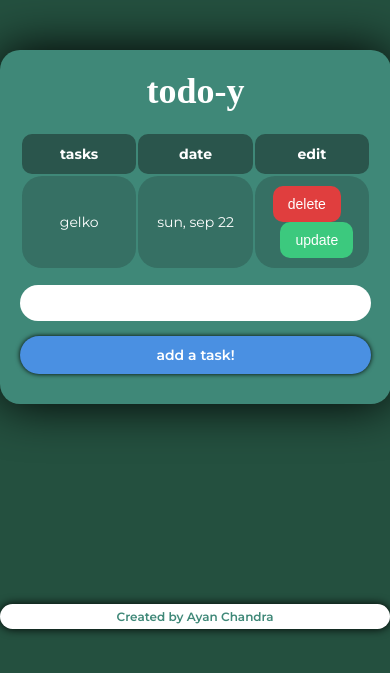
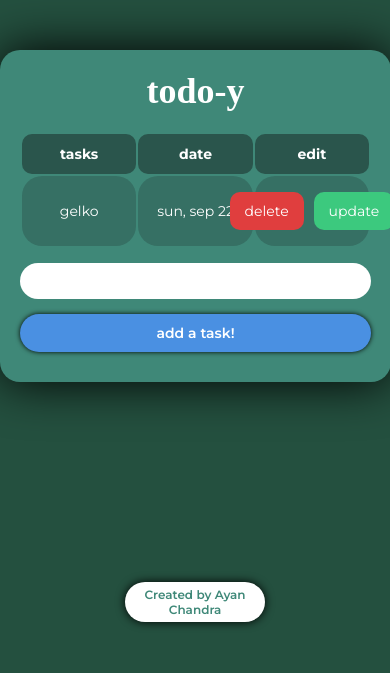
Before and after one commit to ayanchandra2005/flask-task-manager, a Flask app: page / in a window 390 px wide. Shown: the top 673 px of the page. Run offline with Flask 3, Linux system fonts and the light colour scheme; some web fonts are replaced.

Commit message:
footer and mobile device btns

```diff
--- a/static/css/main.css
+++ b/static/css/main.css
@@ -119,6 +119,7 @@ h1 {
 }
 
 /* Button Styles */
+/*
 .btn {
     display: inline-block;
     padding: 10px 15px;
@@ -135,13 +136,42 @@ h1 {
 }
 
 .btn-delete {
-    background-color: #e03e3e; /* Red for delete */
+    background-color: #e03e3e;
     margin-right: 10px;
 }
 
 .btn-update {
-    background-color: #3cc97e; /* Green for update */
+    background-color: #3cc97e;
     margin-left: 10px;
+}
+*/
+
+/* Button Container */
+.btn-container {
+    display: flex;
+    justify-content: center;
+    gap: 10px; /* Add space between buttons */
+}
+
+/* Ensure buttons are side by side */
+.btn {
+    padding: 10px 15px;
+    font-size: 14px;
+    background-color: #4A90E2;
+    border: none;
+    border-radius: 10px;
+    cursor: pointer;
+    text-align: center;
+    width: auto; /* Ensure buttons are auto-width */
+    color: white;
+}
+
+.btn-delete {
+    background-color: #e03e3e;
+}
+
+.btn-update {
+    background-color: #3cc97e;
 }
 
 .btn:hover {
@@ -187,7 +217,7 @@ h1 {
     }
 
     .footer {
-        width: auto;
+        width: 33.33%;
         font-size: 12px;
         padding: 5px;
     }
--- a/templates/index.html
+++ b/templates/index.html
@@ -24,9 +24,11 @@
                 <td>{{ task.content }}</td>
                 <td>{{ task.date_created.strftime('%a, %b %d') | lower }}</td> <!-- Formatted date in lowercase -->
                 <td>
-                    <a href="/delete/{{task.id}}" class="btn btn-delete">delete</a>
-                    <!-- <br> -->
-                    <a href="/update/{{task.id}}" class="btn btn-update">update</a>
+                    <!-- Wrap buttons in a container for Flexbox styling -->
+                    <div class="btn-container">
+                        <a href="/delete/{{task.id}}" class="btn btn-delete">delete</a>
+                        <a href="/update/{{task.id}}" class="btn btn-update">update</a>
+                    </div>
                 </td>
             </tr>
         {% endfor %}
@@ -41,7 +43,7 @@
     </div>
 </div>
 
-<div class="footer"
+<div class="footer">
     <footer>
         Created by Ayan Chandra
     </footer>
```
Also changed, not shown: instance/test.db.
